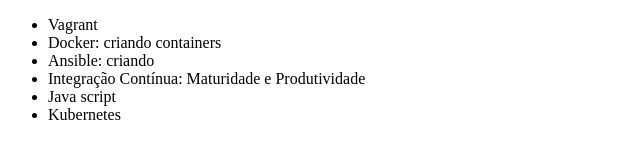
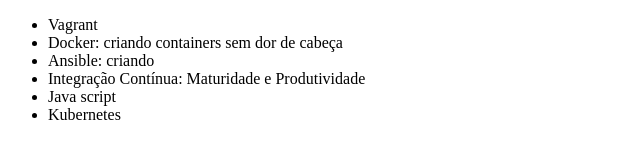
Before and after one commit to brunocardoso1/learning-git, a plain HTML site: page index.html in a window 1280 px wide. Shown: the full height of the page, 0-640 px from the left. Drawn offline with Linux system fonts and the light colour scheme.

Commit message:
atualizando nome curso Docker

```diff
--- a/index.html
+++ b/index.html
@@ -7,7 +7,7 @@
 <body>
     <ul>
         <li>Vagrant</li>
-        <li>Docker: criando containers</li>
+        <li>Docker: criando containers sem dor de cabeça</li>
         <li>Ansible: criando </li>
         <li>Integração Contínua: Maturidade e Produtividade</li>
         <li>Java script</li>
```
